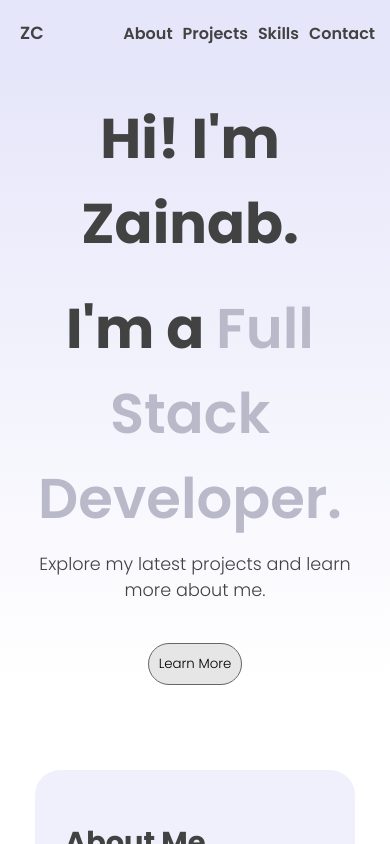
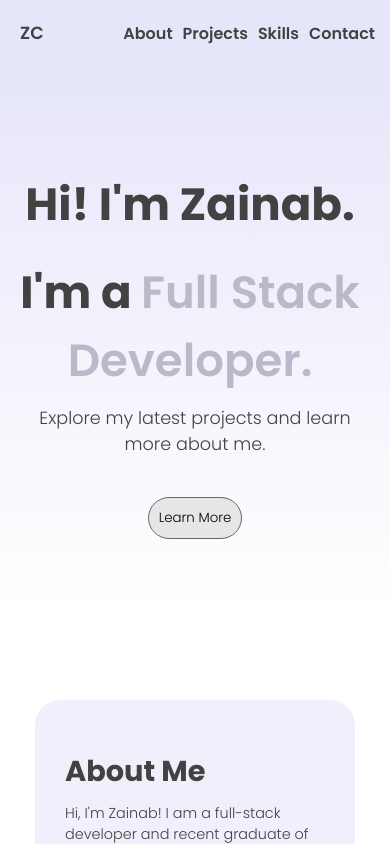
Before and after one commit to zainabch123/updated-portfolio-react-app, a React (Vite) app: page / in a window 390 px wide. Shown: the top 844 px of the page. Built offline with nearby package versions, Linux system fonts and the light colour scheme.

Commit message:
Updated padding for mobile devices for all sections

```diff
--- a/src/index.css
+++ b/src/index.css
@@ -166,7 +166,7 @@ p {
   .about-elements,
   .projects-section .title,
   .skills-section .title {
-    margin-top: 100px;
+    margin-top: 90px;
   }
 }
 
@@ -196,7 +196,7 @@ p {
 
 
   .title-section h1 {
-    font-size: 3.5rem;
+    font-size: 2.82rem;
   }
 }
 
```
